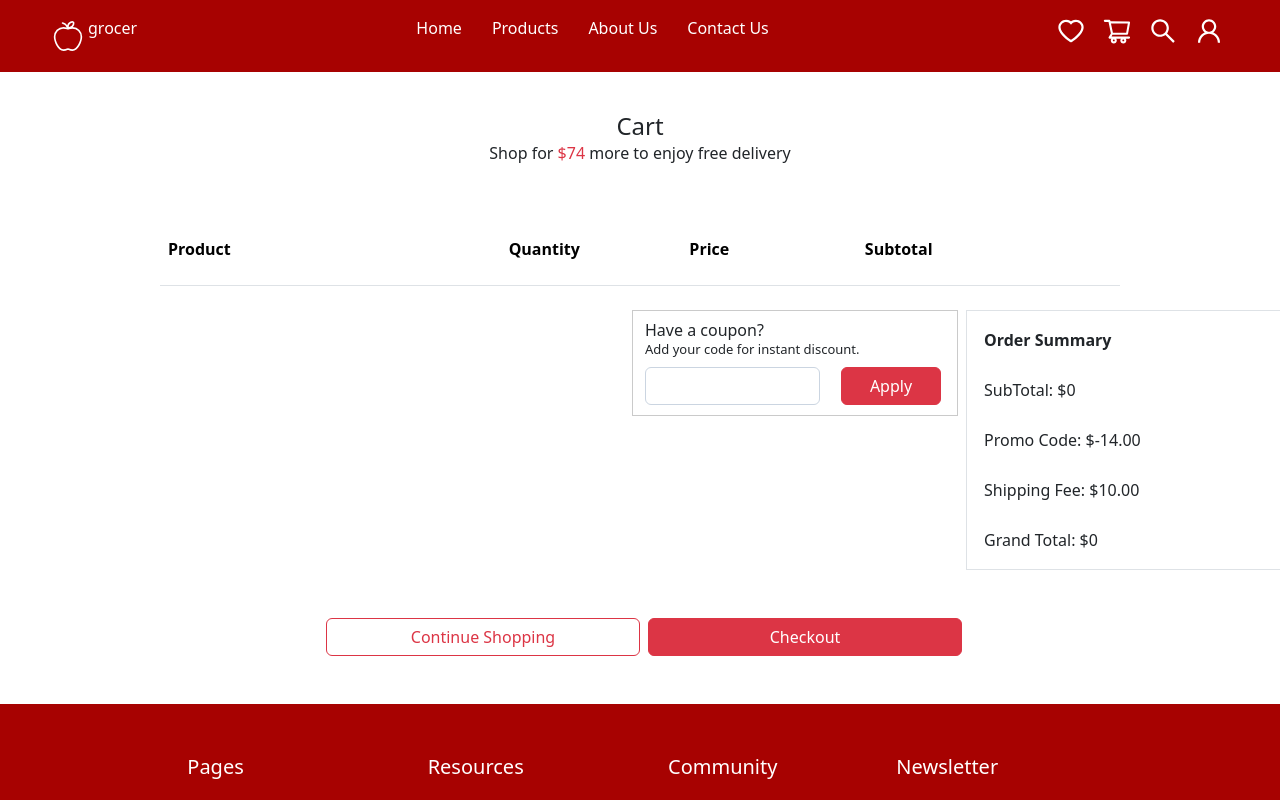
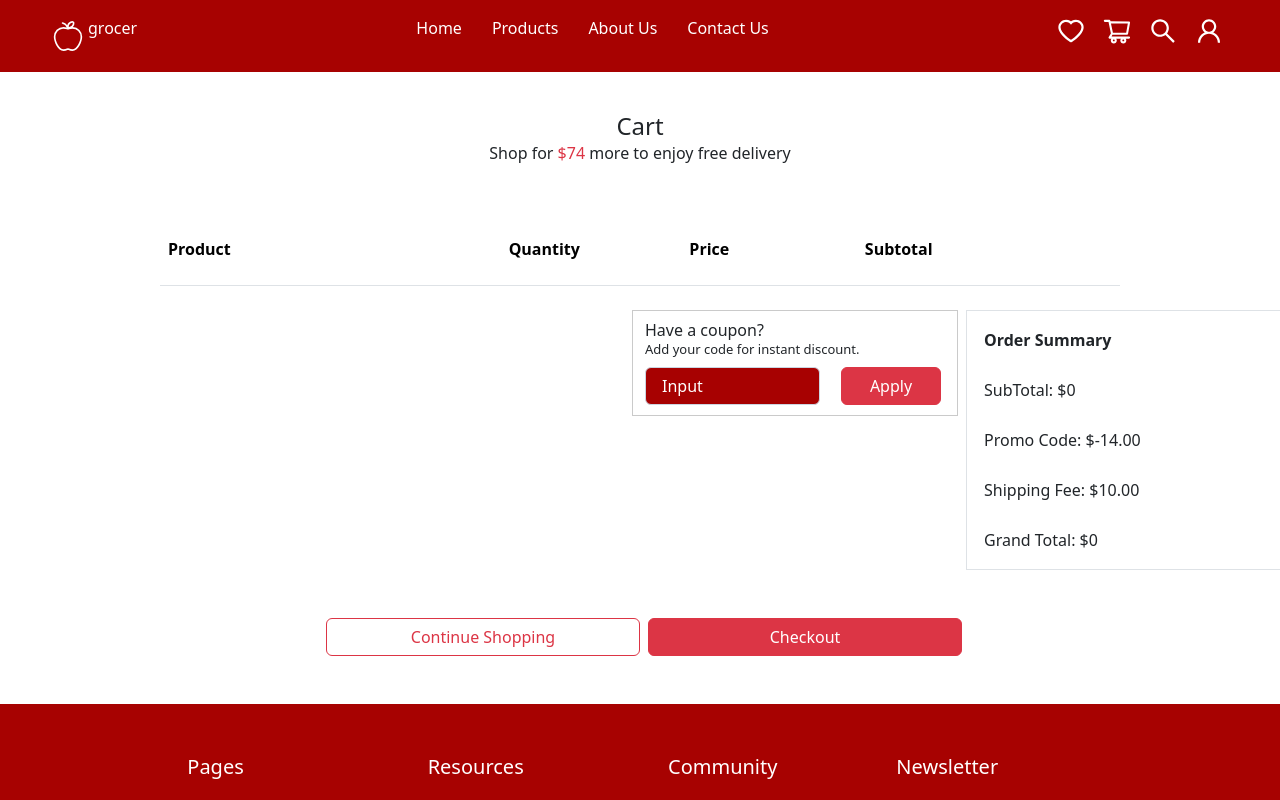
Before and after one commit to Hariz-Ade14/Timbu-Cloud-Shop, a Next.js app: page /Cart in a window 1280 px wide. Shown: the top 800 px of the page. Built offline with nearby package versions, Linux system fonts and the light colour scheme.

Commit message:
Update Footer.css

```diff
--- a/app/Components/Footer/Footer.css
+++ b/app/Components/Footer/Footer.css
@@ -1,7 +1,7 @@
 p.mb-3{
     font-size: 20px;
 }
-mail{
+.mail{
     background-color: #a70101;
 }
 .mail::focus{
```
